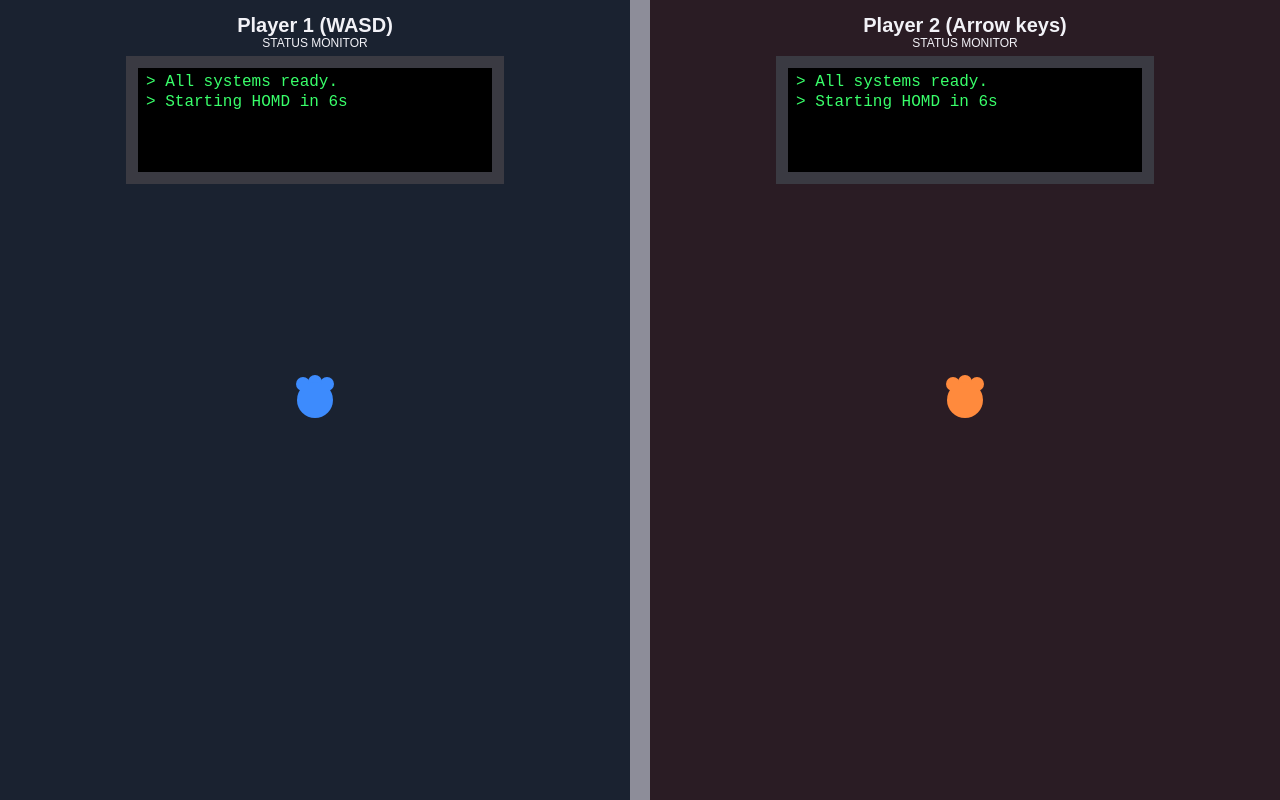
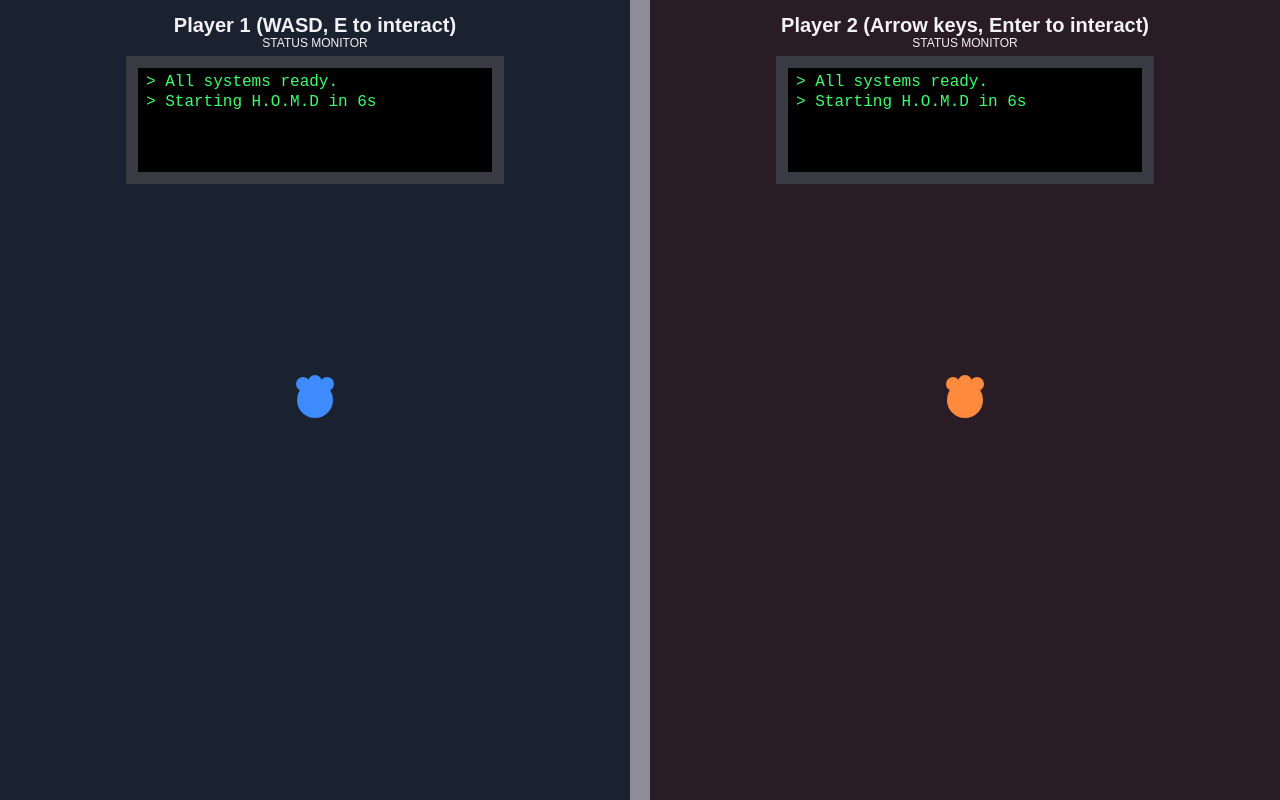
Before and after one commit to henrynguyenn0306/personal-projects, a plain HTML site: page graph-howitzer/index.html in a window 1280 px wide. Drawn offline with Linux system fonts and the light colour scheme.

Commit message:
Rename to H.O.M.D and show interact keys in labels
Co-authored-by: Trung N. Nguyen <trungnguyenn@users.noreply.github.com>

```diff
--- a/graph-howitzer/index.html
+++ b/graph-howitzer/index.html
@@ -17,6 +17,7 @@
     const WALL_WIDTH = 20;
     const HAND_SPEED = 250; // pixels per second
     const COUNTDOWN_SECONDS = 10;
+    const MACHINE_NAME = "H.O.M.D";
     // Drawn hand. The hitbox is a square around the palm. Fingers may stick out.
     const PALM_RADIUS = 18;
     const HAND_HITBOX_HALF = PALM_RADIUS;
@@ -28,8 +29,6 @@
     ];
     const INTERACT_KEY_P1 = "e";
     const INTERACT_KEY_P2 = "Enter";
-    const HINT_P1 = "Press E to view";
-    const HINT_P2 = "Press Enter to view";
     const ZOOM_WIDTH_RATIO = 0.85;
     const ZOOM_HEIGHT_RATIO = 0.7;
     const ZOOM_FONT_SIZE = 28;
@@ -61,8 +60,8 @@
     const keys = {};
 
     // Hands start at 0. The first resize places them in the middle of each room.
-    const player1 = { x: 0, y: 0, placed: false, messages: [], panelOpen: false, hint: HINT_P1 };
-    const player2 = { x: 0, y: 0, placed: false, messages: [], panelOpen: false, hint: HINT_P2 };
+    const player1 = { x: 0, y: 0, placed: false, messages: [], panelOpen: false };
+    const player2 = { x: 0, y: 0, placed: false, messages: [], panelOpen: false };
 
     // The wall sits in the middle. Each player owns one side of it.
     function getRooms() {
@@ -203,8 +202,8 @@
       ctx.fillStyle = COLOR_WALL;
       ctx.fillRect(rooms.wallX, 0, WALL_WIDTH, canvas.height);
 
-      drawLabel("Player 1 (WASD)", rooms.left);
-      drawLabel("Player 2 (Arrow keys)", rooms.right);
+      drawLabel("Player 1 (WASD, E to interact)", rooms.left);
+      drawLabel("Player 2 (Arrow keys, Enter to interact)", rooms.right);
 
       drawMonitor(rooms.left, player1);
       drawMonitor(rooms.right, player2);
@@ -299,15 +298,6 @@
       ctx.fillRect(screenX, screenY, screenW, screenH);
 
       drawMessageList(player, screenX, screenY, screenW, screenH, 16, MONITOR_LINE_HEIGHT);
-
-      // Hint sits under the small monitor, and only while this hand is close.
-      if (near) {
-        ctx.fillStyle = COLOR_LABEL;
-        ctx.font = "14px sans-serif";
-        ctx.textAlign = "center";
-        ctx.textBaseline = "top";
-        ctx.fillText(player.hint, rect.x + rect.width / 2, rect.y + rect.height + 8);
-      }
     }
 
     function messageText(entry) {
@@ -443,8 +433,8 @@
 
     // One shared countdown, but each monitor keeps its own line so we can edit it in place.
     function countdownText(secondsLeft) {
-      if (secondsLeft <= 0) return "> HOMD started.";
-      return "> Starting HOMD in " + secondsLeft + "s";
+      if (secondsLeft <= 0) return "> " + MACHINE_NAME + " started.";
+      return "> Starting " + MACHINE_NAME + " in " + secondsLeft + "s";
     }
 
     const countdownLines = [
```
